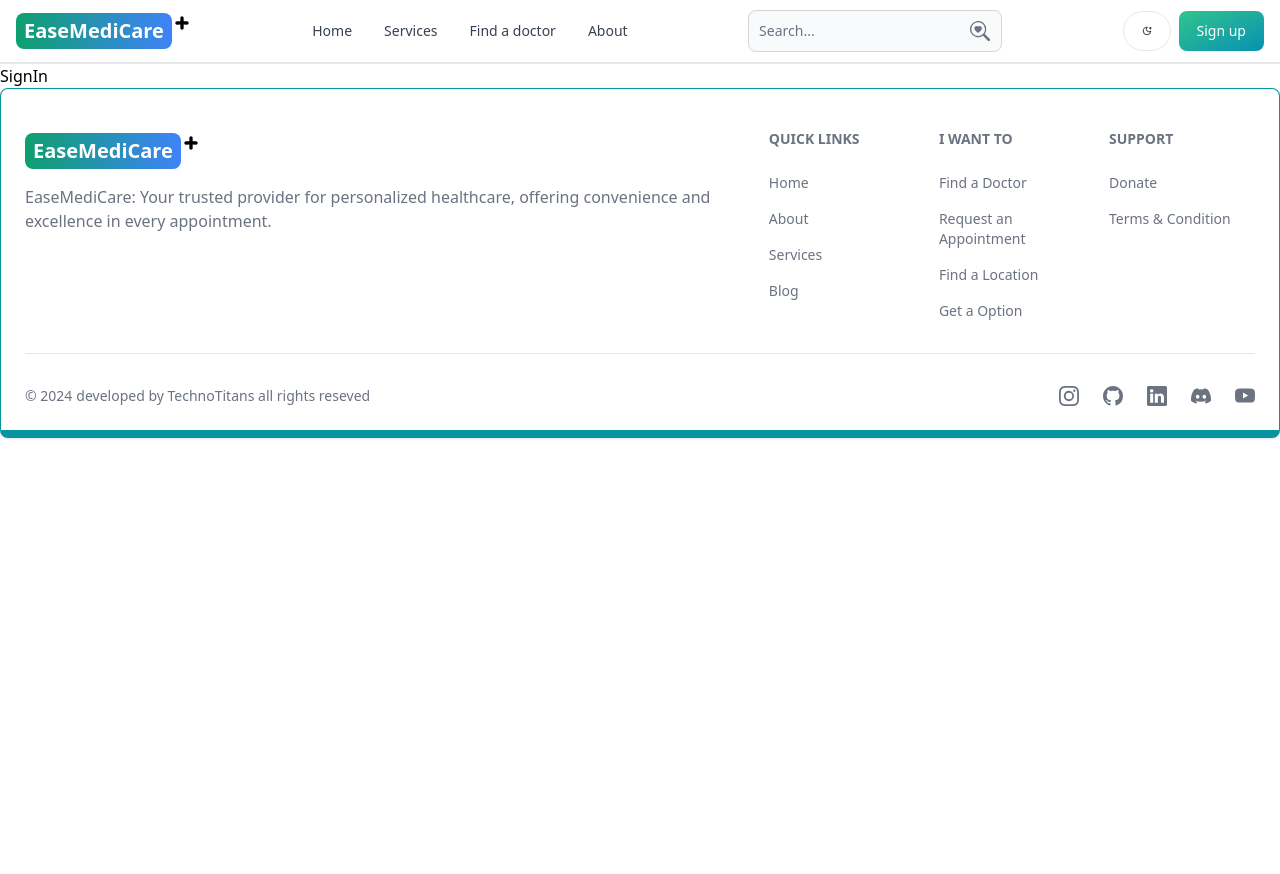
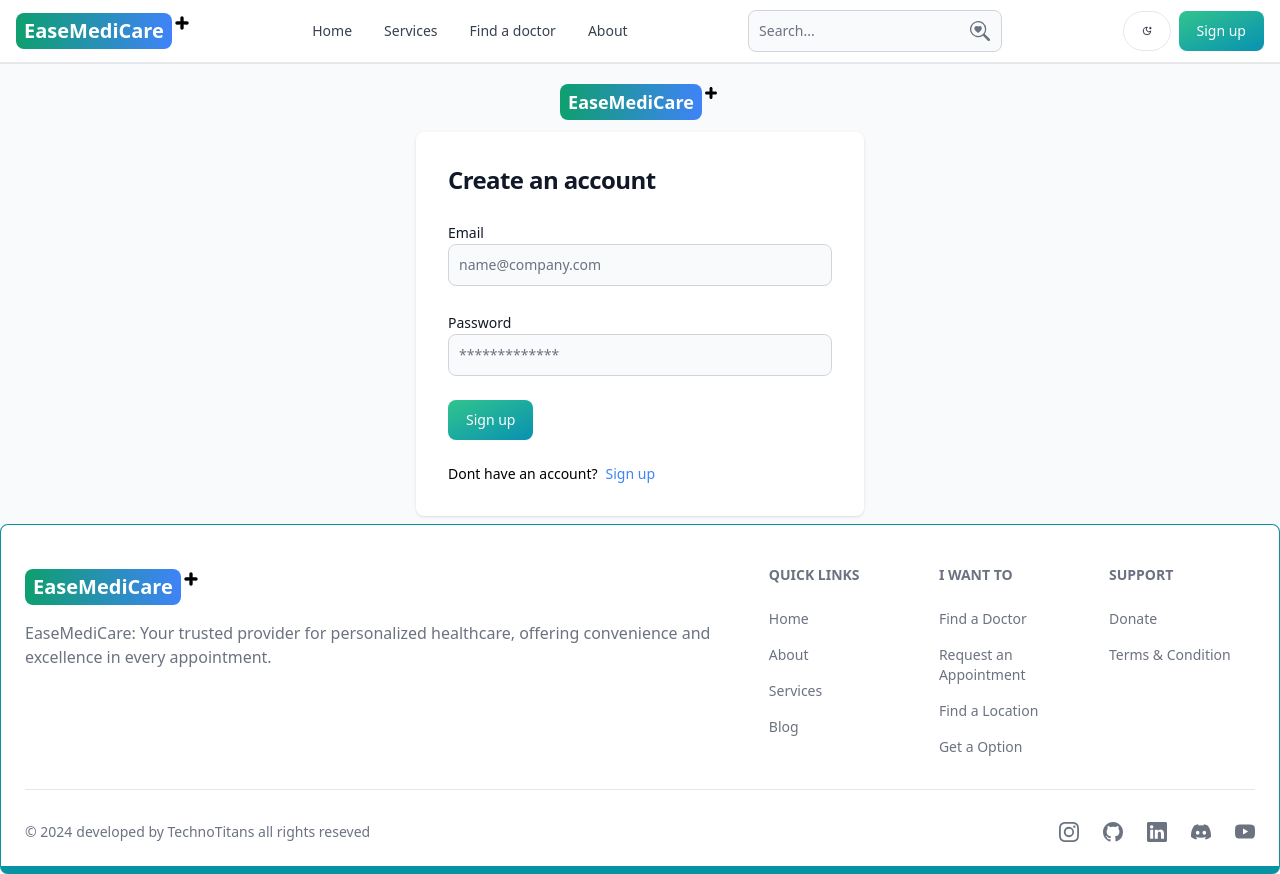
Before and after one commit to audiofolks/Doctor-Appointment, a React (Vite) app in the folder client/: page /sign-in in a window 1280 px wide. Before the commit the page ends 800 px from the top, so only its background shows below. Built offline with nearby package versions, Linux system fonts and the light colour scheme.

Commit message:
create a signin ui and functionality

```diff
--- a/client/src/pages/SignIn.jsx
+++ b/client/src/pages/SignIn.jsx
@@ -1,6 +1,109 @@
+import { Alert, Button, Label, Spinner, TextInput } from "flowbite-react";
+import { useState } from "react";
+import { TiPlus } from "react-icons/ti";
+import { Link, useNavigate } from "react-router-dom";
 
 export default function SignIn() {
+  const [formData, setFormData] = useState({});
+  const [errorMessages, setErrorMessages] = useState(null);
+  const [loading, setLoading] = useState(false);
+  const navigate = useNavigate();
+
+  const handleChange = (e) => {
+    setFormData({ ...formData, [e.target.id]: e.target.value.trim() });
+  };
+  const handleSubmit = async (e) => {
+    e.preventDefault();
+    if (!formData.email || !formData.password) {
+      return setErrorMessages("Please fill out all  fields.");
+    }
+    try {
+      setLoading(true);
+      setErrorMessages(null);
+      const res = await fetch("/api/auth/signin", {
+        method: "POST",
+        headers: { "Content-Type": "application/json" },
+        body: JSON.stringify(formData),
+      });
+      const data = await res.json();
+      if (data.success === false) {
+        return setErrorMessages(data.message);
+      }
+
+      setLoading(false);
+      if (res.ok) {
+        navigate("/");
+      }
+    } catch (error) {
+      setErrorMessages(errorMessages);
+      setLoading(false);
+    }
+  };
   return (
-    <div>SignIn</div>
-  )
+    <section className="bg-gray-50 dark:bg-gray-900">
+      <div className="flex flex-col items-center justify-center px-6 py-2 mx-auto ">
+        <div className=" py-3 flex self-center whitespace-nowrap text-sm sm:text-lg font-semibold  dark:text-white">
+          <span className="px-2 py-1 bg-gradient-to-r from-green-500 to-blue-500 rounded-lg text-white">
+            EaseMediCare
+          </span>
+          <TiPlus />
+        </div>
+        <div className=" w-full bg-white rounded-lg shadow dark:border md:mt-0 sm:max-w-md xl:p-0 dark:bg-gray-800 dark:border-gray-700">
+          <div className="p-6 space-y-4 md:space-y-6 sm:p-8">
+            <h1 className="text-xl font-bold leading-tight tracking-tight text-gray-900 md:text-2xl dark:text-white">
+              Create an account
+            </h1>
+            <form
+              className="space-y-4 md:space-y-6 onsub"
+              onSubmit={handleSubmit}
+            >
+              <div>
+                <Label value="Email" />
+                <TextInput
+                  type="email"
+                  id="email"
+                  placeholder="name@company.com"
+                  onChange={handleChange}
+                />
+              </div>
+              <div>
+                <Label value="Password" />
+                <TextInput
+                  type="password"
+                  id="password"
+                  placeholder="*************"
+                  onChange={handleChange}
+                />
+              </div>
+              <Button
+                gradientDuoTone="greenToBlue"
+                type="submit"
+                disabled={loading}
+              >
+                {loading ? (
+                  <>
+                    <Spinner size="sm" />
+                    <span className="pl-3">Loading...</span>
+                  </>
+                ) : (
+                  "Sign up"
+                )}
+              </Button>
+              <div className="flex gap-2 text-sm mt-5">
+                <span>Dont have an account? </span>
+                <Link to="/sign-in" className="text-blue-500">
+                  Sign up
+                </Link>
+              </div>
+              {errorMessages && (
+                <Alert className="mt-5" color="failure">
+                  {errorMessages}
+                </Alert>
+              )}
+            </form>
+          </div>
+        </div>
+      </div>
+    </section>
+  );
 }
```
